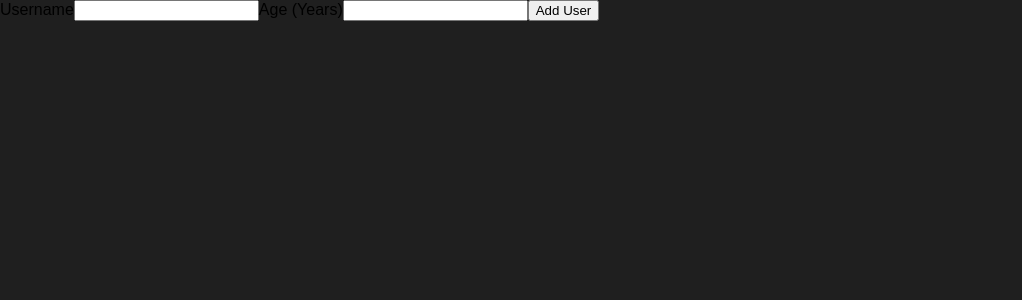
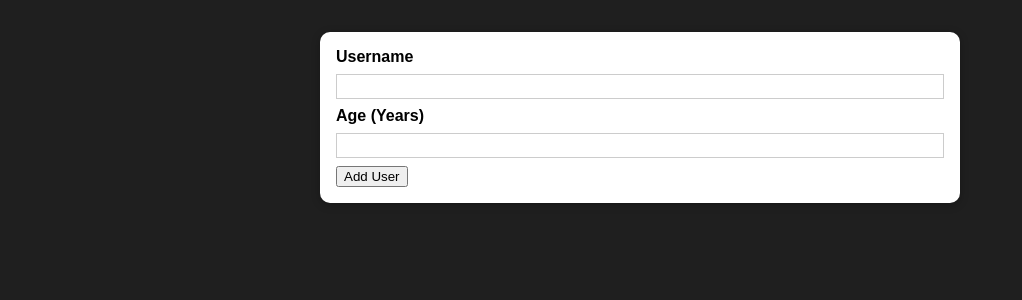
Before and after one commit to rchen1996/React-Practice-Project-Udemy, a React (Create React App) app: page / in a window 1280 px wide. Shown: the top 300 px of the page, without its empty margins (0-1022 px from the left). Built offline with nearby package versions, Linux system fonts and the light colour scheme.

Commit message:
Add styling for AddUser component

```diff
--- a/src/components/Users/AddUser.js
+++ b/src/components/Users/AddUser.js
@@ -1,9 +1,14 @@
+import Card from '../UI/Card';
+
+import styles from './AddUser.module.css';
+
 const AddUser = (props) => {
   const addUserHandler = (event) => {
     event.preventDefault();
   };
 
   return (
+    <Card className={styles.input}>
       <form onSubmit={addUserHandler}>
         <label htmlFor='username'>Username</label>
         <input id='username' type='text' />
@@ -11,6 +16,7 @@ const AddUser = (props) => {
         <input id='age' type='number' />
         <button type='submit'>Add User</button>
       </form>
+    </Card>
   );
 };
 
```
Lines whose indentation alone changed are shown as unchanged.
